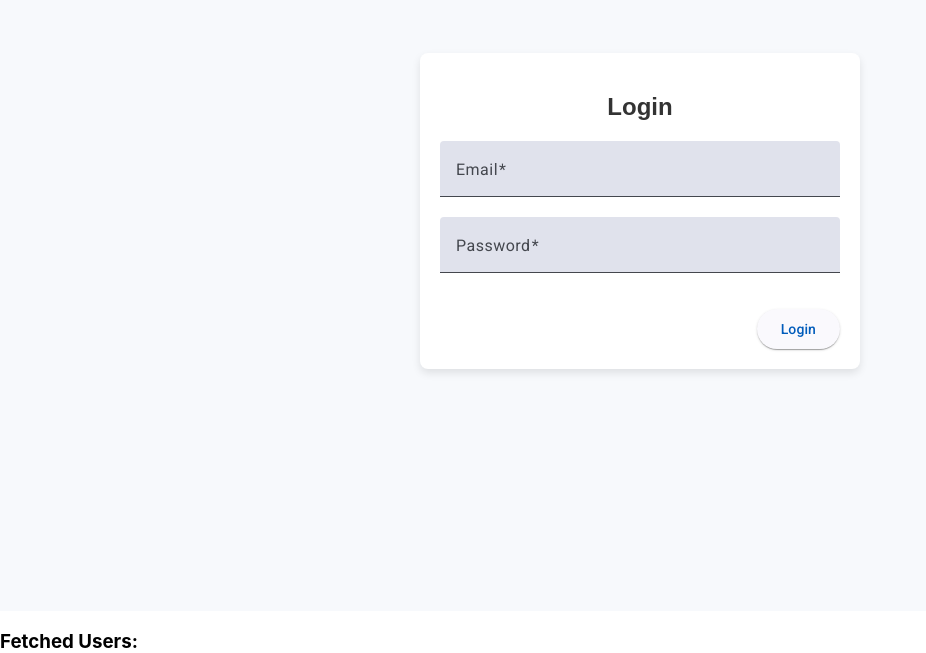
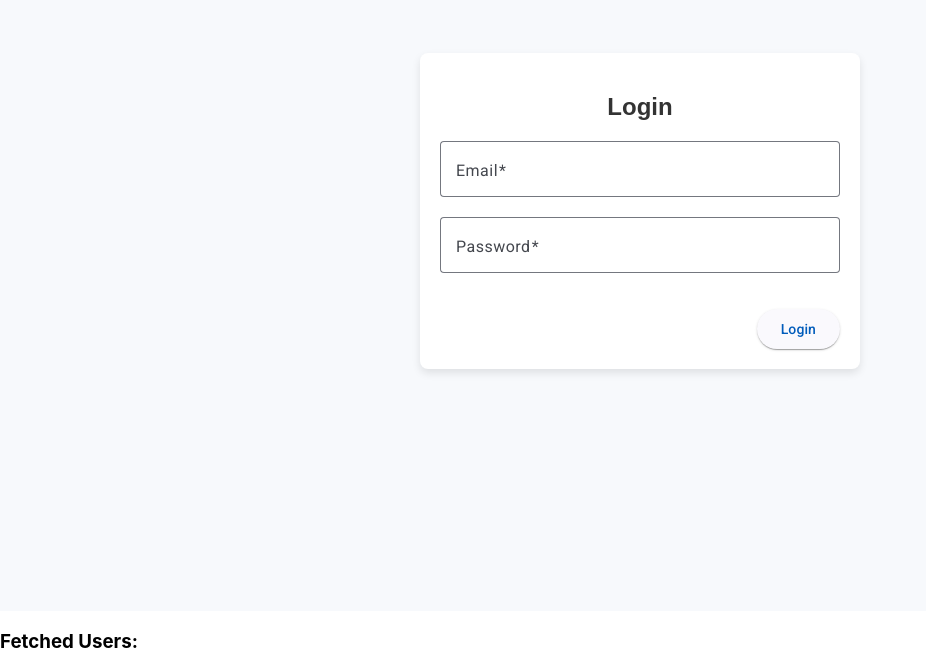
Before and after one commit to Albert-sudo-22/login-angular-mat, an Angular app: page /login in a window 1280 px wide. Shown: the part 221-874 px from the top of the page, without its empty margins (0-926 px from the left). Built offline with nearby package versions, Linux system fonts and the light colour scheme; no server answers.

Commit message:
update login form appearance outline

```diff
--- a/src/app/login/login.component.html
+++ b/src/app/login/login.component.html
@@ -1,7 +1,7 @@
 <div class="form-container">
   <form class="example-form">
     <h2 class="form-title">Login</h2>
-    <mat-form-field class="example-full-width">
+    <mat-form-field class="example-full-width" appearance="outline">
       <mat-label>Email</mat-label>
       <input
         type="email"
@@ -19,7 +19,7 @@
       }
     </mat-form-field>
 
-    <mat-form-field class="example-full-width">
+    <mat-form-field class="example-full-width" appearance="outline">
       <mat-label>Password</mat-label>
       <input
         [type]="hide() ? 'password' : 'text'"
```
